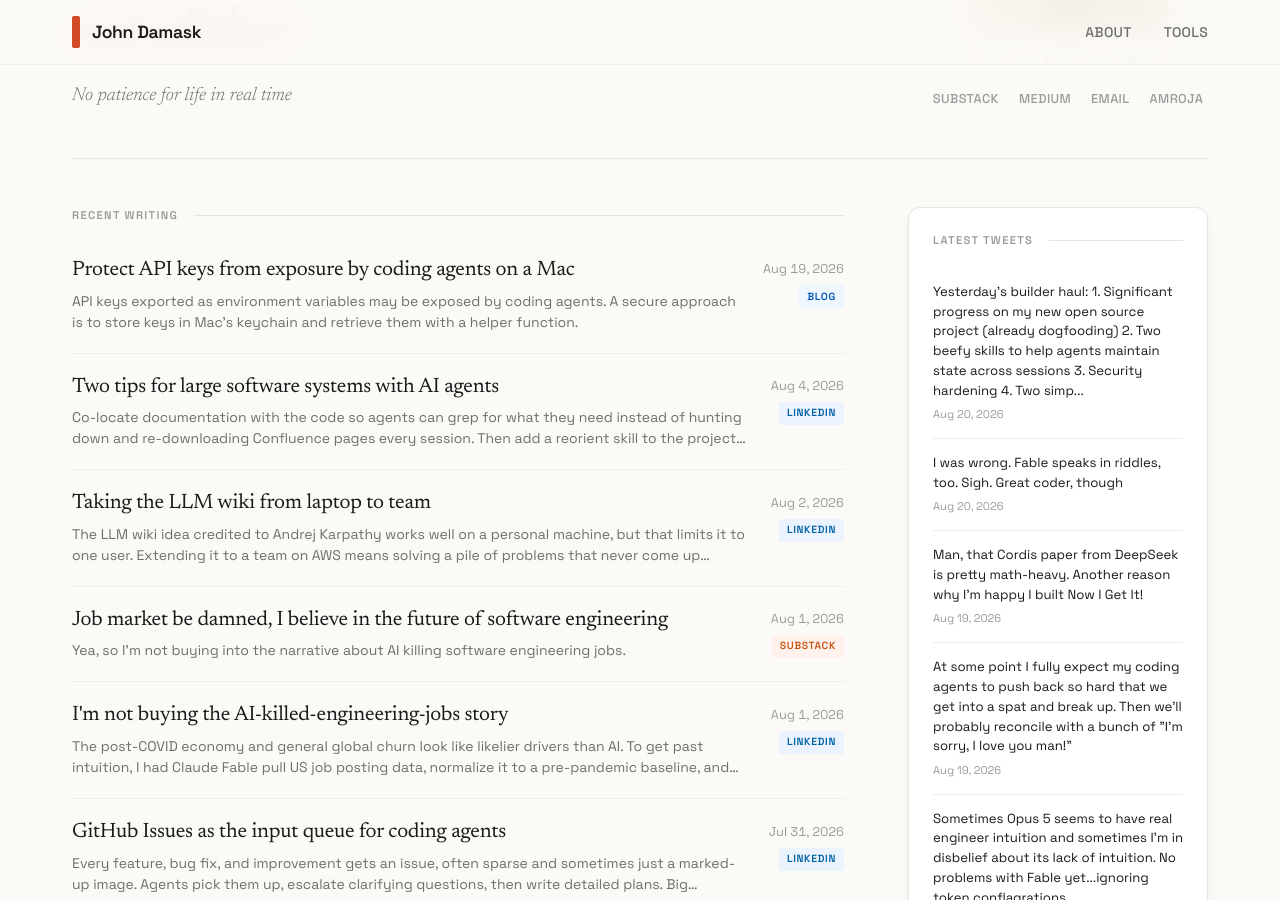
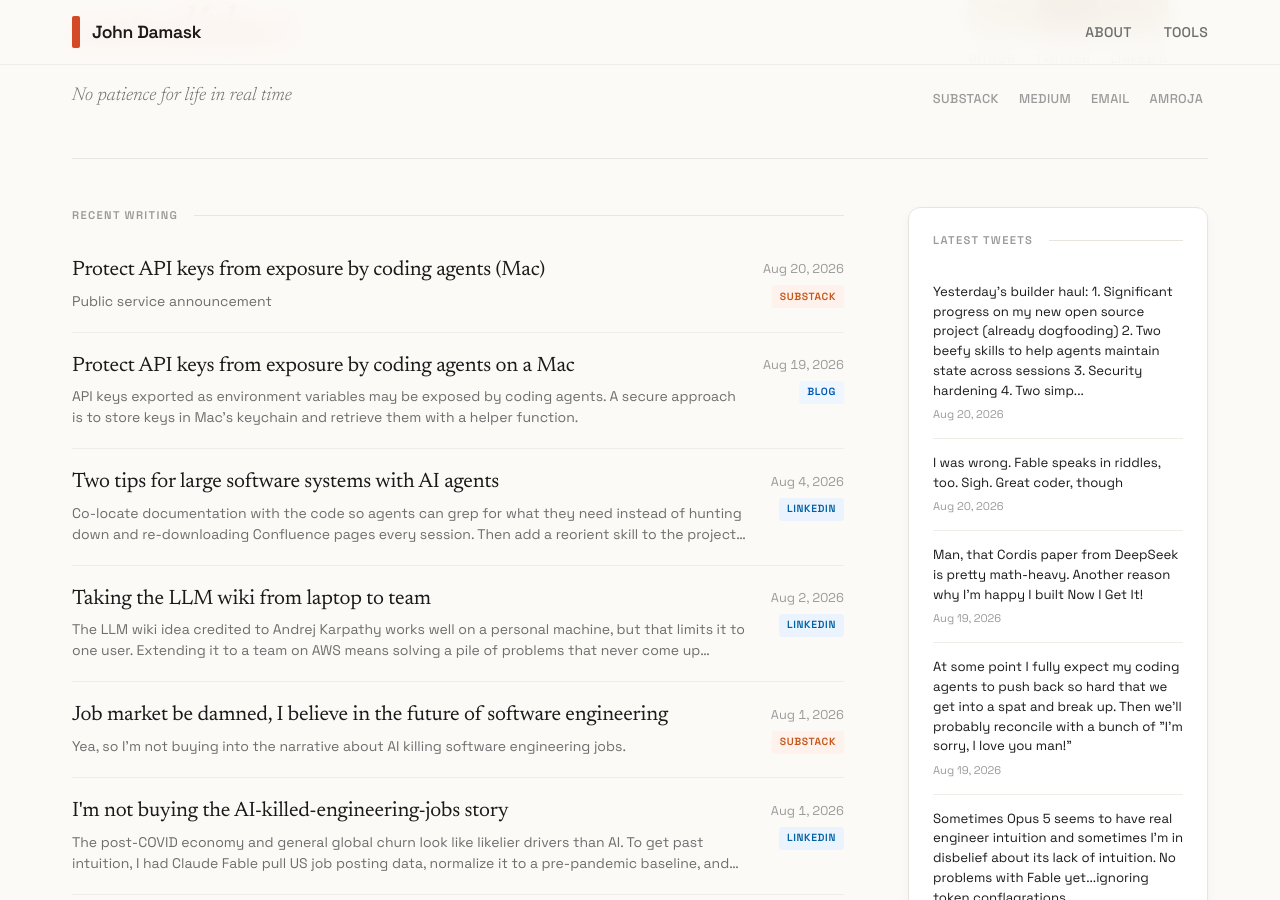
Before and after one commit to jbdamask/jbdamask.github.io, a Jekyll site: the page built from index.html, in a window 1280 px wide and 900 px high, scrolled down 336 px. Built offline with Jekyll 4.4.1, drawn with Linux system fonts in a browser that asks for light colours; the list of posts is cut into pages by our own code.

Commit message:
Update Substack posts

```diff
--- a/_data/substack-posts.yml
+++ b/_data/substack-posts.yml
@@ -2,6 +2,12 @@
 # Fetches RSS feed (latest 5) and merges with existing posts
 # This preserves older posts not in the RSS feed
 
+- title: Protect API keys from exposure by coding agents (Mac)
+  source: substack
+  url: https://johndamask.substack.com/p/protect-api-keys-from-exposure-by
+  date: '2026-08-20'
+  excerpt: Public service announcement
+  image: ''
 - title: Job market be damned, I believe in the future of software engineering
   source: substack
   url: https://johndamask.substack.com/p/job-market-be-damned-i-believe-in
```
